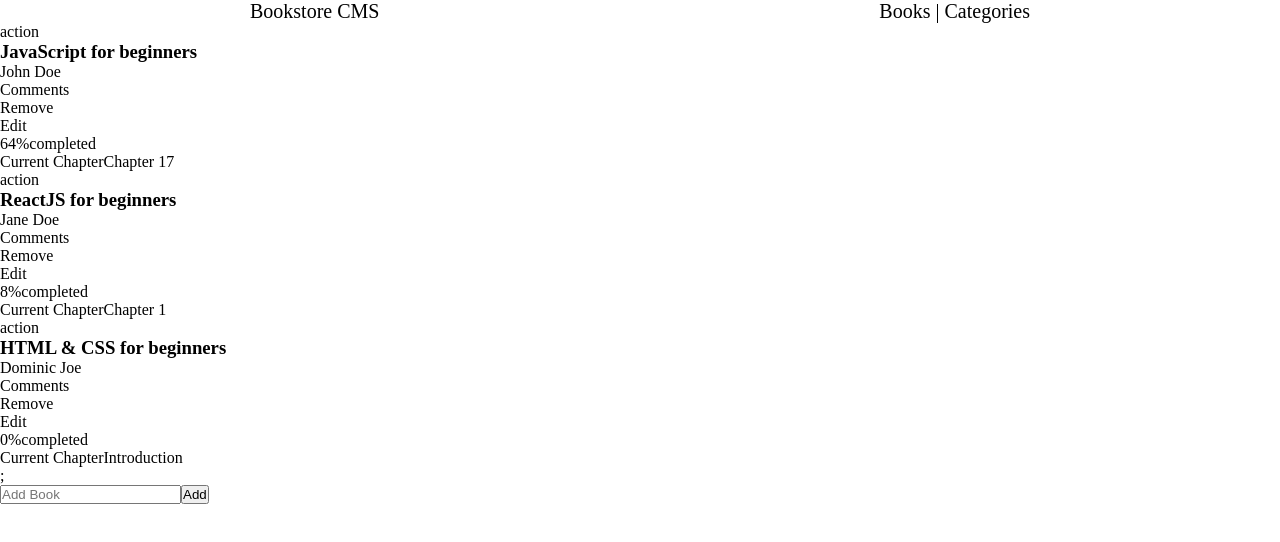
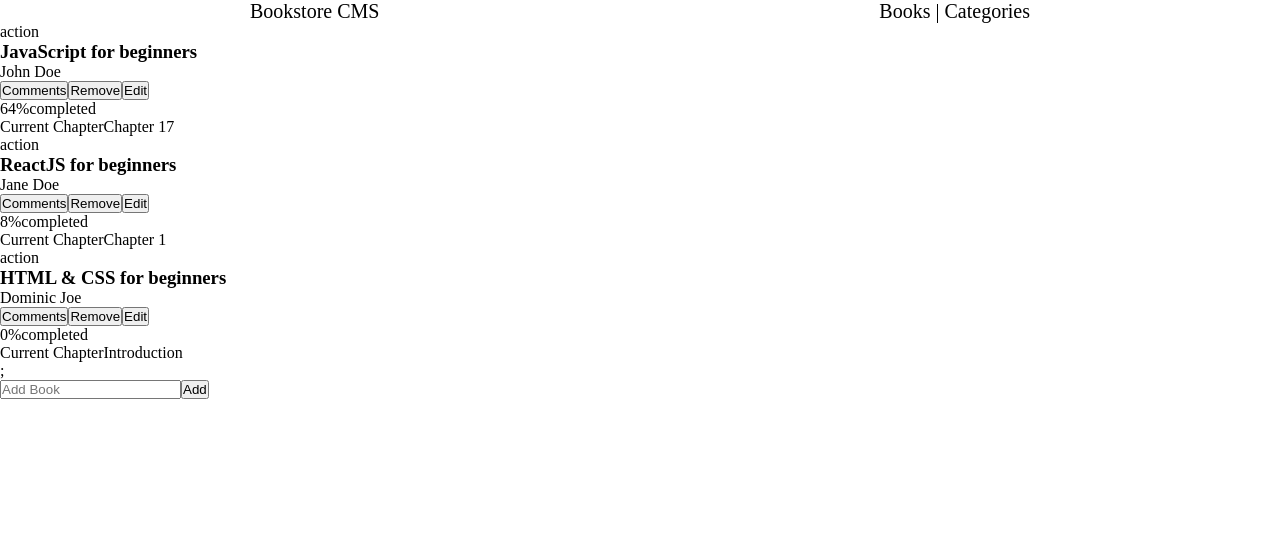
Before and after one commit to Emmy-github-webdev/bookstore-react-redux, a React (Create React App) app: page / in a window 1280 px wide. Shown: the top 542 px of the page. Built offline with nearby package versions, Linux system fonts and the light colour scheme.

Commit message:
Update remove button

```diff
--- a/src/components/book/SingleBook.js
+++ b/src/components/book/SingleBook.js
@@ -12,11 +12,9 @@ const SingleBook = (props) => {
           <span className="book-author">{singleBook.author}</span>
         </div>
         <div className="action">
-          <ul>
-            <li>Comments</li>
-            <li>Remove</li>
-            <li>Edit</li>
-          </ul>
+          <span><button type="button">Comments</button></span>
+          <span><button type="button">Remove</button></span>
+          <span><button type="button">Edit</button></span>
         </div>
       </div>
       <div className="action-progress">
```
